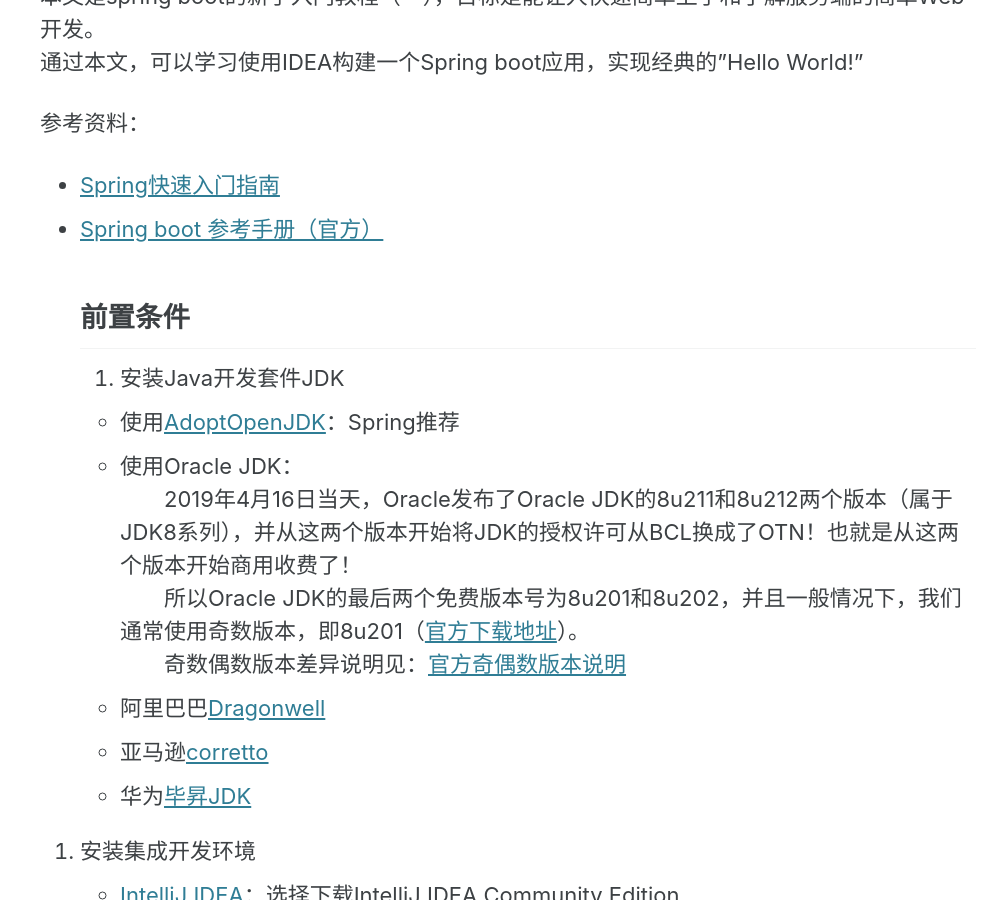
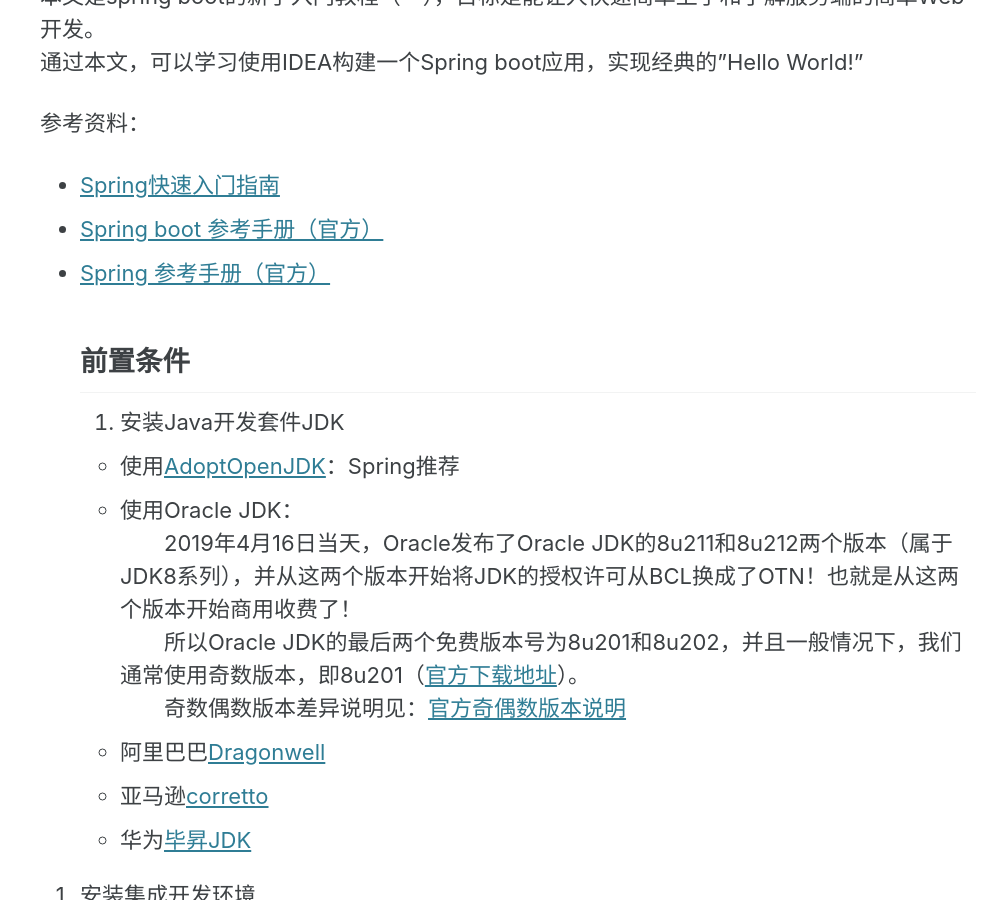
Before and after one commit to linyuliang/linyuliang.github.io, a Jekyll site: the page built from _posts/2020-12-15-spring boot入门（一）-Hello world.md, in a window 1280 px wide and 900 px high, scrolled down 460 px. Shown: the whole window, without its empty margins (282-1280 px from the left). Built offline with Jekyll 4.4.1, drawn with Linux system fonts in a browser that asks for light colours; cached includes are drawn as plain includes.

Commit message:
增加Spring的官方文档地址

```diff
--- a/_posts/2020-12-15-spring boot入门（一）-Hello world.md
+++ b/_posts/2020-12-15-spring boot入门（一）-Hello world.md
@@ -16,6 +16,7 @@
 参考资料：
 - [Spring快速入门指南](https://spring.io/quickstart)
 - [Spring boot 参考手册（官方）](https://docs.spring.io/spring-boot/docs/current/reference/)
+- [Spring 参考手册（官方）](https://docs.spring.io/spring-framework/docs/current/reference/)
 <!-- more -->
 ## 前置条件
 1. 安装Java开发套件JDK
```
